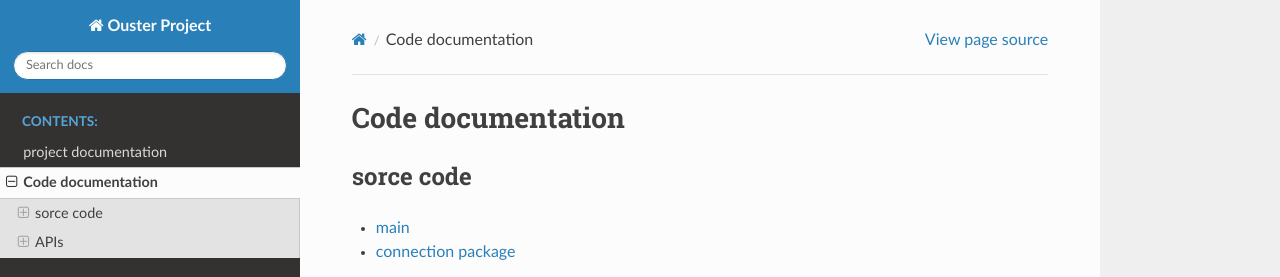
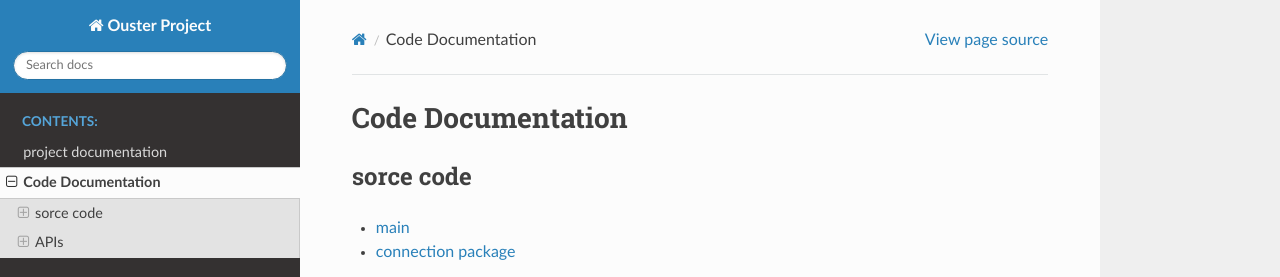
Before and after one commit to AyMagdy/gemini, a Sphinx documentation site: the page built from docs/codedoc.rst, in a window 1280 px wide and 1241 px high. Shown: the top 277 px of the window. Built offline with Sphinx 7.4.7 and the Read the Docs theme 2.0.0, drawn with Linux system fonts in a browser that asks for light colours.

```diff
--- a/docs/codedoc.rst
+++ b/docs/codedoc.rst
@@ -1,4 +1,4 @@
-Code documentation
+Code Documentation
 ==================
 
 sorce code
--- a/docs/conf.py
+++ b/docs/conf.py
@@ -6,7 +6,7 @@
 import os
 import sys
 sys.path.insert(0,os.path.abspath('../src'))
-sys.path.insert(0,os.path.abspath('..//src/api'))
+sys.path.insert(0,os.path.abspath('../src/api'))
 
 # -- Project information -----------------------------------------------------
 # https://www.sphinx-doc.org/en/master/usage/configuration.html#project-information
```
Also changed, not shown: 18 other files.
